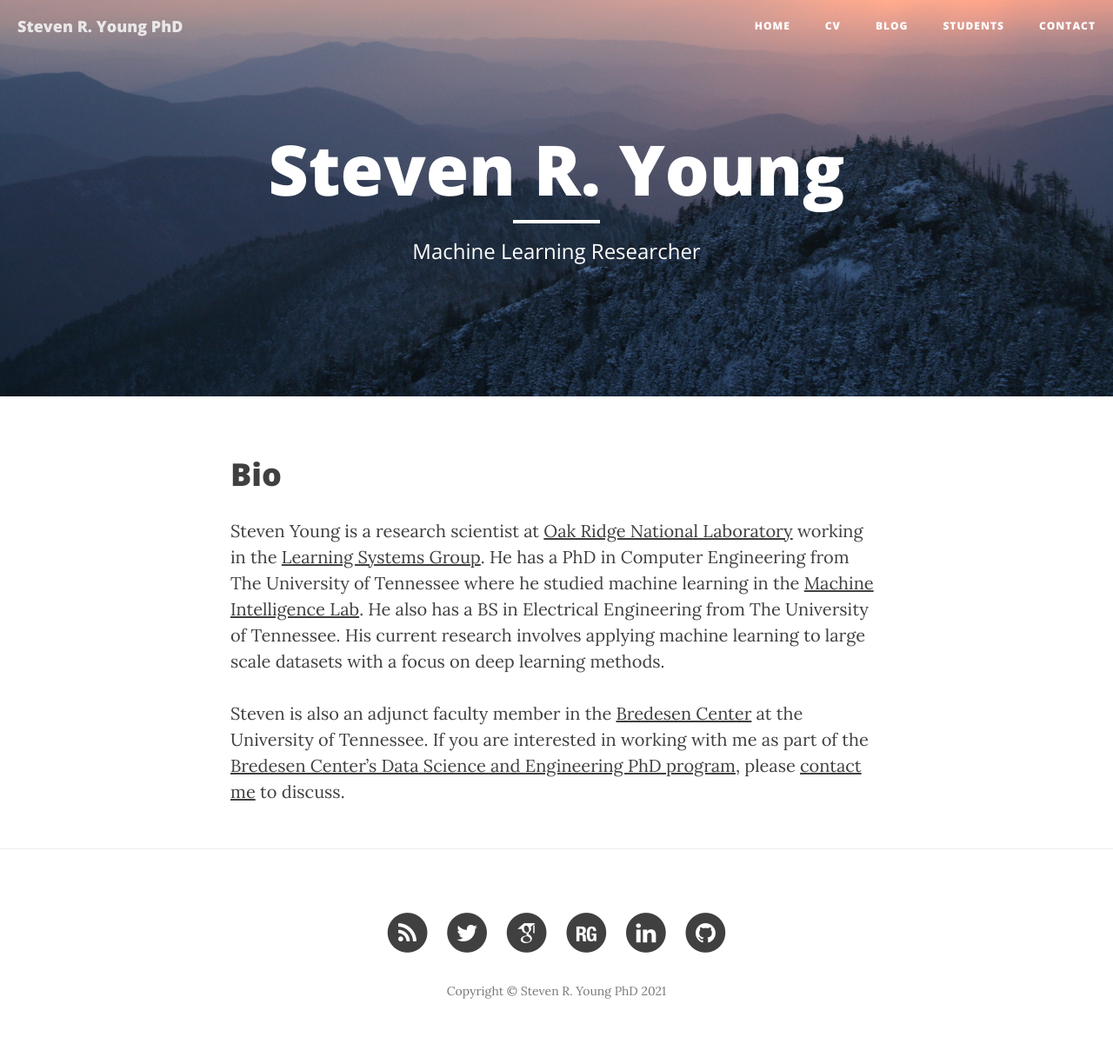
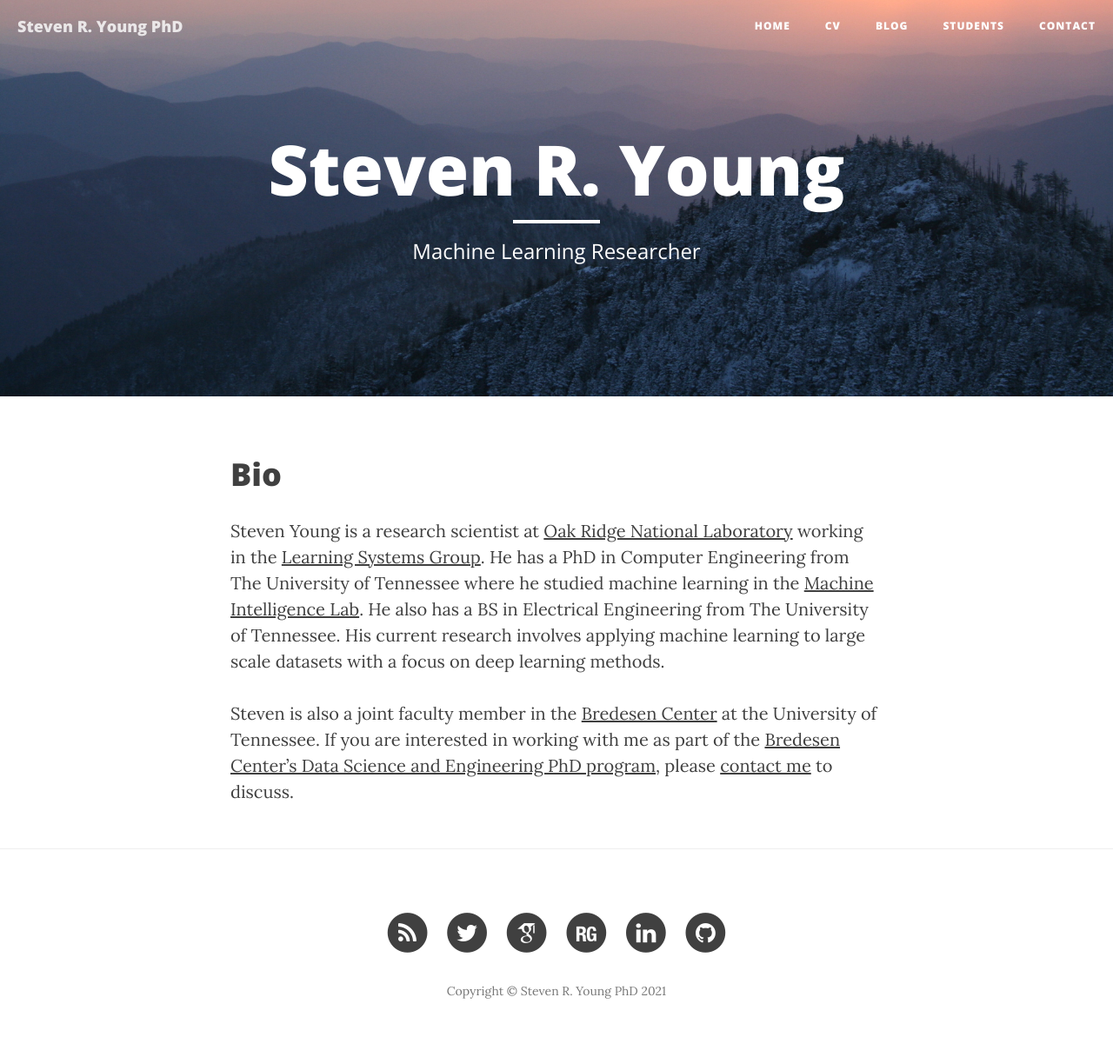
Before and after one commit to stevenryoung/stevenryoung.github.io, a Jekyll site: the page built from index.md, in a window 1280 px wide. Shown: the whole page at 87% size. Built offline with Jekyll 4.4.1, drawn with Linux system fonts in a browser that asks for light colours; nearby versions of some CDN libraries.

Commit message:
Update index.md

```diff
--- a/index.md
+++ b/index.md
@@ -10,4 +10,4 @@ He has a PhD in Computer Engineering from The University of Tennessee where he s
 He also has a BS in Electrical Engineering from The University of Tennessee.
 His current research involves applying machine learning to large scale datasets with a focus on deep learning methods.
 
-Steven is also an adjunct faculty member in the [Bredesen Center](https://bredesencenter.utk.edu/) at the University of Tennessee. If you are interested in working with me as part of the [Bredesen Center's Data Science and Engineering PhD program](https://bredesencenter.utk.edu/the-data-science-and-engineering-phd/), please [contact me](/contact) to discuss.
+Steven is also a joint faculty member in the [Bredesen Center](https://bredesencenter.utk.edu/) at the University of Tennessee. If you are interested in working with me as part of the [Bredesen Center's Data Science and Engineering PhD program](https://bredesencenter.utk.edu/the-data-science-and-engineering-phd/), please [contact me](/contact) to discuss.
```
